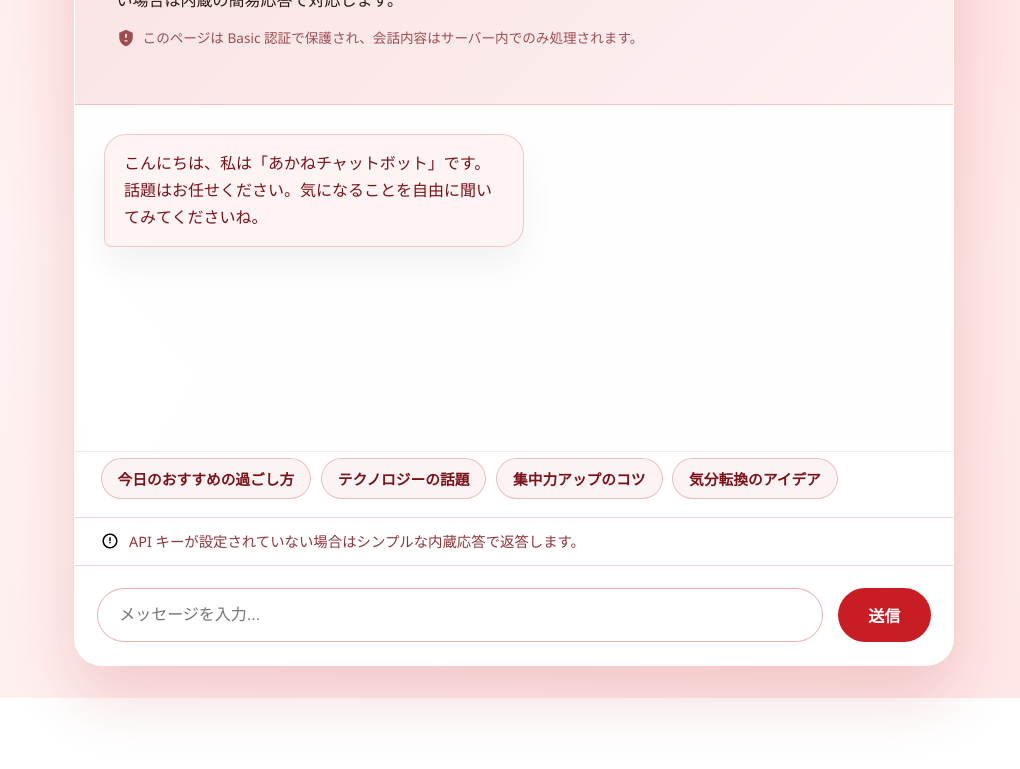
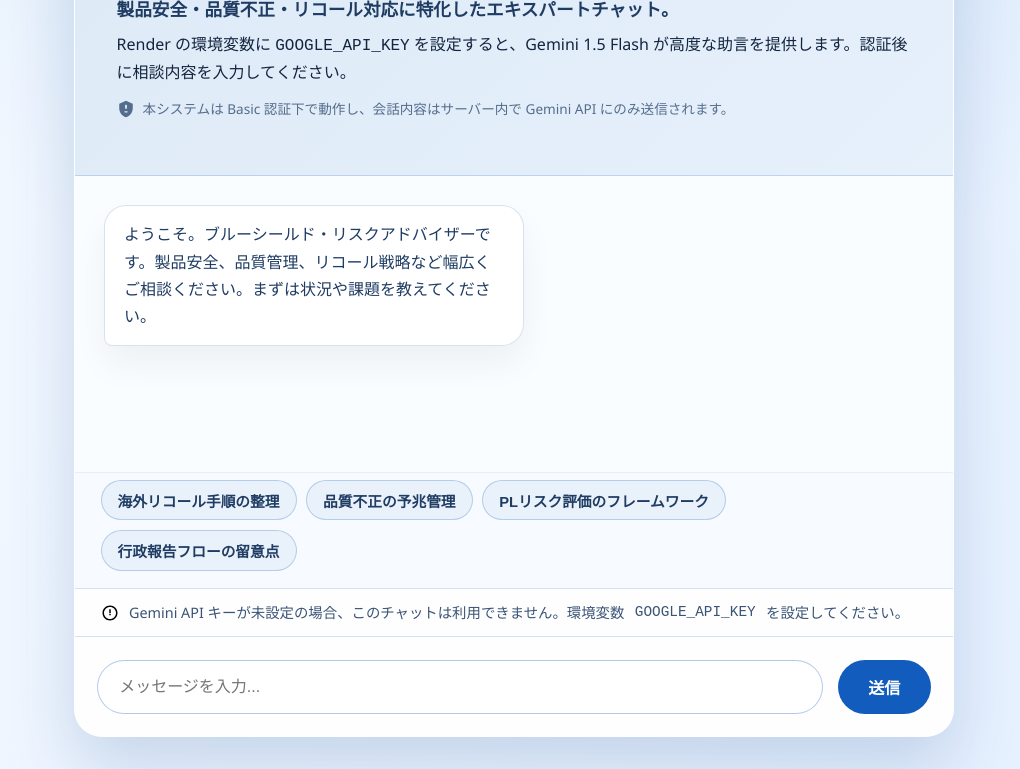
Before and after one commit to dzr01145/PS-RISK-AI, a website: page public/index.html in a window 1280 px wide. Shown: the part 228-997 px from the top of the page, without its empty margins (126-1146 px from the left). Before the commit the page ends 926 px from the top, so only its background shows below. Drawn offline with Linux system fonts and the light colour scheme.

Commit message:
Retheme chatbot for risk consulting and require Gemini API

```diff
--- a/public/index.html
+++ b/public/index.html
@@ -3,18 +3,18 @@
 <head>
   <meta charset="utf-8">
   <meta name="viewport" content="width=device-width, initial-scale=1.0">
-  <title>あかねチャットボット</title>
+  <title>ブルーシールド・リスクアドバイザー</title>
   <style>
     :root {
       font-family: "Segoe UI", "Hiragino Kaku Gothic ProN", "Yu Gothic", sans-serif;
       line-height: 1.6;
       color-scheme: light dark;
-      --akane-primary: #c81d25;
-      --akane-primary-soft: #fde5e7;
-      --akane-surface: rgba(255, 255, 255, 0.94);
-      --akane-text-strong: #2c1813;
-      --akane-text-soft: #7a1218;
-      --akane-border: rgba(200, 29, 37, 0.18);
+      --akane-primary: #115cbd;
+      --akane-primary-soft: #eff5ff;
+      --akane-surface: rgba(250, 253, 255, 0.97);
+      --akane-text-strong: #13253f;
+      --akane-text-soft: #1f3c63;
+      --akane-border: rgba(35, 98, 173, 0.18);
     }
     * {
       box-sizing: border-box;
@@ -27,15 +27,15 @@
       align-items: center;
       padding: 2rem 1rem;
       background:
-        radial-gradient(circle at top, rgba(255, 139, 139, 0.25), transparent 60%),
-        linear-gradient(120deg, #fff5f5, #ffe6e6);
+        radial-gradient(circle at top, rgba(40, 120, 205, 0.22), transparent 55%),
+        linear-gradient(120deg, #f4f9ff, #e5f0ff);
       color: var(--akane-text-strong);
     }
     main {
       width: min(880px, 96vw);
       background: var(--akane-surface);
       border-radius: 28px;
-      box-shadow: 0 30px 65px rgba(178, 34, 34, 0.18);
+      box-shadow: 0 30px 65px rgba(22, 72, 140, 0.18);
       backdrop-filter: blur(10px);
       overflow: hidden;
       display: flex;
@@ -45,7 +45,7 @@
     header {
       padding: clamp(1.6rem, 4vw, 2.6rem);
       border-bottom: 1px solid var(--akane-border);
-      background: linear-gradient(135deg, rgba(200, 29, 37, 0.12), rgba(254, 140, 148, 0.12));
+      background: linear-gradient(135deg, rgba(17, 92, 189, 0.12), rgba(88, 151, 226, 0.12));
     }
     h1 {
       margin: 0;
@@ -66,7 +66,7 @@
     .security-note {
       margin-top: 0.8rem;
       font-size: 0.85rem;
-      color: rgba(122, 18, 24, 0.72);
+      color: rgba(31, 60, 99, 0.72);
       display: flex;
       gap: 0.5rem;
       align-items: center;
@@ -105,8 +105,8 @@
       border-bottom-right-radius: 8px;
     }
     .bubble.bot {
-      background: #fff4f4;
-      border: 1px solid rgba(200, 29, 37, 0.2);
+      background: #ffffff;
+      border: 1px solid rgba(35, 98, 173, 0.18);
       color: var(--akane-text-soft);
       margin-right: auto;
       border-bottom-left-radius: 8px;
@@ -115,7 +115,7 @@
       display: flex;
       align-items: center;
       gap: 0.5rem;
-      color: rgba(122, 18, 24, 0.85);
+      color: rgba(31, 60, 99, 0.85);
     }
     .bubble.bot.thinking::after {
       content: "";
@@ -136,8 +136,8 @@
       padding: 0.75rem 1.6rem;
       font-size: 0.9rem;
       border-top: 1px solid var(--akane-border);
-      color: rgba(122, 18, 24, 0.85);
-      background: rgba(255, 255, 255, 0.7);
+      color: rgba(31, 60, 99, 0.88);
+      background: rgba(255, 255, 255, 0.76);
       display: flex;
       align-items: center;
       gap: 0.65rem;
@@ -148,12 +148,12 @@
       flex-shrink: 0;
     }
     .status-bar.error {
-      color: #b42318;
-      background: rgba(255, 237, 232, 0.8);
+      color: #af2a2a;
+      background: rgba(255, 235, 235, 0.9);
     }
     .status-bar.success {
-      color: #1b6d2f;
-      background: rgba(226, 248, 233, 0.9);
+      color: #136c3b;
+      background: rgba(229, 247, 238, 0.94);
     }
     form {
       display: flex;
@@ -164,18 +164,18 @@
     }
     input[type="text"] {
       flex: 1;
-      border: 1px solid rgba(200, 29, 37, 0.35);
+      border: 1px solid rgba(17, 92, 189, 0.32);
       border-radius: 999px;
       padding: 0.95rem 1.3rem;
       font-size: 1rem;
-      background: rgba(255, 255, 255, 0.92);
+      background: rgba(255, 255, 255, 0.94);
       color: inherit;
       transition: border 0.2s ease, box-shadow 0.2s ease;
     }
     input[type="text"]:focus {
       outline: none;
       border-color: var(--akane-primary);
-      box-shadow: 0 0 0 4px rgba(200, 29, 37, 0.2);
+      box-shadow: 0 0 0 4px rgba(17, 92, 189, 0.22);
     }
     button {
       border: none;
@@ -190,7 +190,7 @@
     }
     button:hover {
       transform: translateY(-1px);
-      box-shadow: 0 12px 20px rgba(200, 29, 37, 0.24);
+      box-shadow: 0 12px 20px rgba(17, 92, 189, 0.24);
     }
     button:disabled {
       cursor: not-allowed;
@@ -202,21 +202,21 @@
       display: flex;
       flex-wrap: wrap;
       gap: 0.6rem;
-      background: rgba(255, 255, 255, 0.75);
-      border-top: 1px solid rgba(200, 29, 37, 0.1);
+      background: rgba(247, 250, 255, 0.82);
+      border-top: 1px solid rgba(17, 92, 189, 0.08);
     }
     .suggestion {
-      border: 1px solid rgba(200, 29, 37, 0.25);
+      border: 1px solid rgba(17, 92, 189, 0.25);
       border-radius: 999px;
       padding: 0.55rem 1rem;
-      background: rgba(200, 29, 37, 0.05);
+      background: rgba(17, 92, 189, 0.06);
       color: var(--akane-text-soft);
       font-size: 0.92rem;
       cursor: pointer;
       transition: background 0.2s ease, transform 0.2s ease;
     }
     .suggestion:hover {
-      background: rgba(200, 29, 37, 0.15);
+      background: rgba(17, 92, 189, 0.16);
       transform: translateY(-1px);
     }
     .sr-only {
@@ -257,25 +257,25 @@
 <body>
   <main>
     <header>
-      <h1>あかねチャットボット</h1>
-      <p class="tagline">気軽に話せるミニアシスタント。Google Generative AI と連携して多彩に応答します。</p>
-      <p class="lead">Render の環境変数に <code>GOOGLE_API_KEY</code> を設定すると、Gemini 1.5 Flash が会話をサポートします。キーが無い場合は内蔵の簡易応答で対応します。</p>
+      <h1>ブルーシールド・リスクアドバイザー</h1>
+      <p class="tagline">製品安全・品質不正・リコール対応に特化したエキスパートチャット。</p>
+      <p class="lead">Render の環境変数に <code>GOOGLE_API_KEY</code> を設定すると、Gemini 1.5 Flash が高度な助言を提供します。認証後に相談内容を入力してください。</p>
       <p class="security-note">
         <svg viewBox="0 0 24 24" aria-hidden="true"><path d="M12 1 3 5v6c0 5.55 3.84 10.74 9 12 5.16-1.26 9-6.45 9-12V5l-9-4Zm0 10.75c-.69 0-1.25-.56-1.25-1.25V7.5c0-.69.56-1.25 1.25-1.25s1.25.56 1.25 1.25v3c0 .69-.56 1.25-1.25 1.25Zm1.5 4.75h-3c-.41 0-.75-.34-.75-.75s.34-.75.75-.75h3c.41 0 .75.34.75.75s-.34.75-.75.75Z"/></svg>
-        このページは Basic 認証で保護され、会話内容はサーバー内でのみ処理されます。
+        本システムは Basic 認証下で動作し、会話内容はサーバー内で Gemini API にのみ送信されます。
       </p>
     </header>
     <div class="chat-wrapper">
       <section class="messages" id="messages" aria-live="polite"></section>
       <div class="suggestions" id="suggestions" aria-label="会話のきっかけ">
-        <button type="button" class="suggestion" data-message="今日のおすすめの過ごし方を教えて。">今日のおすすめの過ごし方</button>
-        <button type="button" class="suggestion" data-message="最近のテクノロジーの面白い話題は？">テクノロジーの話題</button>
-        <button type="button" class="suggestion" data-message="集中力を高めるちょっとしたコツが知りたい。">集中力アップのコツ</button>
-        <button type="button" class="suggestion" data-message="気分転換のアイデアをいくつか提案して。">気分転換のアイデア</button>
+        <button type="button" class="suggestion" data-message="海外向け製品のリコール手順の整理を手伝ってほしい。">海外リコール手順の整理</button>
+        <button type="button" class="suggestion" data-message="品質不正の兆候を早期に捉える仕組みを検討したい。">品質不正の予兆管理</button>
+        <button type="button" class="suggestion" data-message="製造物責任のリスク評価フレームワークを教えて。">PLリスク評価のフレームワーク</button>
+        <button type="button" class="suggestion" data-message="消費者庁への報告フロー構築で留意すべき点は？">行政報告フローの留意点</button>
       </div>
       <div class="status-bar" id="status-bar" role="status">
         <svg viewBox="0 0 24 24" aria-hidden="true"><path d="M11 7h2v5h-2zm0 6h2v2h-2zm1-11C6.48 2 2 6.48 2 12s4.48 10 10 10 10-4.48 10-10S17.52 2 12 2Zm0 18c-4.41 0-8-3.59-8-8s3.59-8 8-8 8 3.59 8 8-3.59 8-8 8Z"/></svg>
-        API キーが設定されていない場合はシンプルな内蔵応答で返答します。
+        Gemini API キーが未設定の場合、このチャットは利用できません。環境変数 <code>GOOGLE_API_KEY</code> を設定してください。
       </div>
       <form id="chat-form" autocomplete="off">
         <label class="sr-only" for="chat-input">メッセージを入力</label>
@@ -395,7 +395,7 @@
         });
       });
 
-      const welcome = 'こんにちは、私は「あかねチャットボット」です。話題はお任せください。気になることを自由に聞いてみてくださいね。';
+      const welcome = 'ようこそ。ブルーシールド・リスクアドバイザーです。製品安全、品質管理、リコール戦略など幅広くご相談ください。まずは状況や課題を教えてください。';
       addMessage(welcome, 'bot');
       conversation.push({ role: 'model', text: welcome });
     })();
```
Also changed, not shown: server.js (+10 -30 lines).
